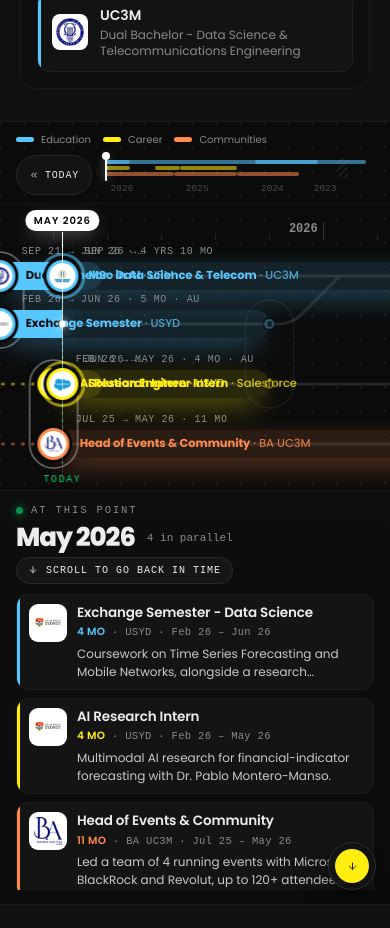
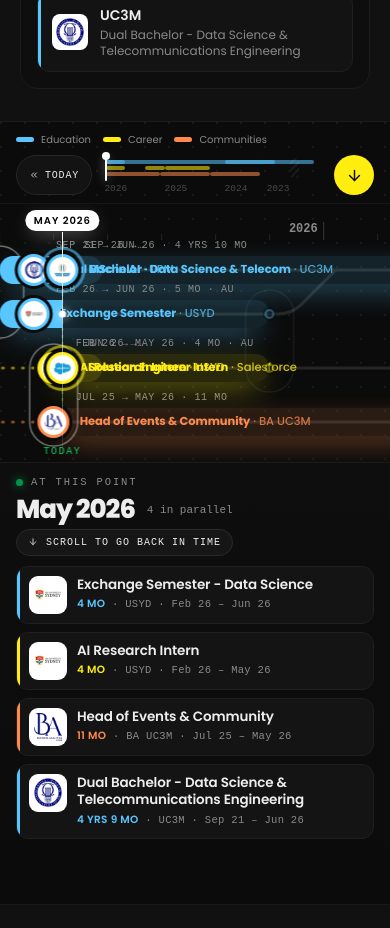
Before and after one commit to ikerosales/ikerosales.github.io, a React (Vite) app: page / in a window 390 px wide. Shown: the part 2820-3748 px from the top of the page. Built offline with nearby package versions, Linux system fonts and the light colour scheme.

Commit message:
Timeline on touch: logos stay on screen, minimap and cards no longer trap the swipe, skip button in the top bar

```diff
--- a/src/components/CareerTimeline/CareerTimeline.jsx
+++ b/src/components/CareerTimeline/CareerTimeline.jsx
@@ -258,8 +258,10 @@ function Journey({ onOpen }) {
           n.txtW = n.band.querySelector(".cj-band-txt").scrollWidth;
           n.band.classList.toggle("is-short", n.txtW + pad + 12 > w);
         }
-        // stop before the band's end so the label never runs into the next stage's logo
-        const shift = clamp(visibleLeft - (left + pad), 0, Math.max(0, w - pad - D.badge / 2 - 14 - n.txtW));
+        // the logo (with its label right after it) sticks to the visible left edge for as long as any
+        // of the band is on screen; the logo wins over the label: if the label no longer fits, the
+        // band's own overflow clips it rather than letting the logo slide away
+        const shift = clamp(visibleLeft + 4 - (left - D.badge / 2), 0, Math.max(0, w - D.badge));
         n.band.style.setProperty("--shift", `${shift.toFixed(1)}px`);
         n.band.style.setProperty("--p", `${clamp(cur - left, 0, w).toFixed(1)}px`);
         n.band.classList.toggle("is-active", cur >= left - 0.5 && cur < right);
@@ -439,6 +441,7 @@ function Journey({ onOpen }) {
           fracOf={fracOf}
           jumpTo={jumpTo}
           cursorRef={cursorRef}
+          onSkip={skipToProjects}
         />
 
         <div className="cj-view" ref={viewRef} style={{ height: mapH }}>
@@ -484,8 +487,12 @@ function Journey({ onOpen }) {
                       <BandText a={a} />
                     </span>
                     <span className="cj-band-spark" aria-hidden="true" />
-                    <span className="cj-badge" aria-hidden="true">
-                      {a.logo ? <img src={a.logo} alt="" decoding="async" /> : <span>{a.initials}</span>}
+                    {/* outer: rides along the band with its label (--shift) so the logo never
+                        slides off-screen; inner: the grow / colour animation */}
+                    <span className="cj-badge-pos" aria-hidden="true">
+                      <span className="cj-badge">
+                        {a.logo ? <img src={a.logo} alt="" decoding="async" /> : <span>{a.initials}</span>}
+                      </span>
                     </span>
                   </button>
                   {!a.promotedFrom && (
@@ -667,7 +674,7 @@ function MapSvg({ acts, geo, rows, scale, origin, nowIdx, comp, width, height, b
   );
 }
 
-function TopBar({ acts, origin, nowIdx, comp, fracOf, jumpTo, cursorRef }) {
+function TopBar({ acts, origin, nowIdx, comp, fracOf, jumpTo, cursorRef, onSkip }) {
   const years = [];
   let lastFrac = -1;
   for (let m = Math.floor(nowIdx / 12) * 12; m >= origin; m -= 12) {
@@ -678,23 +685,46 @@ function TopBar({ acts, origin, nowIdx, comp, fracOf, jumpTo, cursorRef }) {
     }
   }
 
+  /*
+   * Mouse: press jumps there, dragging scrubs.
+   * Touch: the minimap must not hijack page scrolling (touch-action: pan-y), so a vertical
+   * swipe that starts on it still scrolls the page; only a clear horizontal drag scrubs, and
+   * a clean tap (no movement) jumps. Scrolling past it never makes the timeline jump.
+   */
   const onPointerDown = (e) => {
     const el = e.currentTarget;
     const go = (ev, behavior) => {
       const r = el.getBoundingClientRect();
       jumpTo((ev.clientX - r.left) / r.width, behavior);
     };
-    go(e, "smooth");
-    el.setPointerCapture(e.pointerId);
-    const move = (ev) => go(ev, "auto");
-    const up = () => {
+    const touch = e.pointerType !== "mouse";
+    const x0 = e.clientX;
+    const y0 = e.clientY;
+    let scrubbing = !touch;
+    let moved = false;
+    if (!touch) {
+      go(e, "smooth");
+      el.setPointerCapture(e.pointerId);
+    }
+    const move = (ev) => {
+      const dx = ev.clientX - x0;
+      const dy = ev.clientY - y0;
+      if (Math.abs(dx) > 6 || Math.abs(dy) > 6) moved = true;
+      if (!scrubbing && Math.abs(dx) > 10 && Math.abs(dx) > Math.abs(dy) * 1.5) {
+        scrubbing = true;
+        el.setPointerCapture(ev.pointerId);
+      }
+      if (scrubbing) go(ev, "auto");
+    };
+    const end = (ev) => {
+      if (touch && ev.type === "pointerup" && !moved) go(ev, "smooth");
       el.removeEventListener("pointermove", move);
-      el.removeEventListener("pointerup", up);
-      el.removeEventListener("pointercancel", up);
+      el.removeEventListener("pointerup", end);
+      el.removeEventListener("pointercancel", end);
     };
     el.addEventListener("pointermove", move);
-    el.addEventListener("pointerup", up);
-    el.addEventListener("pointercancel", up);
+    el.addEventListener("pointerup", end);
+    el.addEventListener("pointercancel", end);
   };
 
   const onKeyDown = (e) => {
@@ -749,6 +779,11 @@ function TopBar({ acts, origin, nowIdx, comp, fracOf, jumpTo, cursorRef }) {
           ))}
         </div>
       </div>
+
+      {/* phones: skip lives up here with the other navigation controls instead of floating over the cards */}
+      <button type="button" className="cj-skip-top" onClick={onSkip} aria-label="Skip to Projects">
+        <FiArrowDown />
+      </button>
 
       <ul className="cj-legend">
         {LANE_ORDER.map((lane) => (
--- a/src/components/CareerTimeline/careerTimeline.css
+++ b/src/components/CareerTimeline/careerTimeline.css
@@ -188,11 +188,13 @@ html, body {
   background: #0b0b0b; box-shadow: inset 0 0 0 2.5px #bbb;
 }
 
+.cj-skip-top { display: none; }
+
 .cj-mini {
   position: relative;
   height: 38px;
   cursor: pointer;
-  touch-action: none;
+  touch-action: pan-y; /* a vertical swipe that starts here still scrolls the page */
   border-radius: 6px;
   outline: none;
 }
@@ -375,13 +377,20 @@ html, body {
 }
 .cj-band.is-active .cj-band-spark { transform: translate(-50%, -50%) scale(1); }
 
-.cj-badge {
+.cj-badge-pos {
   position: absolute;
   left: calc(var(--cj-badge) / -2);
   top: 50%;
   width: var(--cj-badge);
   height: var(--cj-badge);
   margin-top: calc(var(--cj-badge) / -2);
+  z-index: 2;
+  transform: translate3d(var(--shift, 0px), 0, 0);
+}
+.cj-badge {
+  position: relative;
+  width: 100%;
+  height: 100%;
   border-radius: 50%;
   background: #fff;
   border: 3px solid var(--lane);
@@ -925,7 +934,7 @@ html, body {
 
   .cj-stage { min-height: 520px; }
   .cj-top {
-    grid-template-columns: auto minmax(0, 1fr);
+    grid-template-columns: auto minmax(0, 1fr) auto;
     gap: 8px 14px;
     padding: 10px 16px 8px;
   }
@@ -953,11 +962,33 @@ html, body {
   .cj-m-month { font-size: 26px; height: 32px; line-height: 32px; }
   .cj-m-count { padding-bottom: 6px; }
   .cj-m-changes { display: none; }
-  .cj-m-list { grid-template-columns: 1fr; gap: 8px; padding-bottom: 56px; }
-  /* phones: a compact round button so it never covers the cards */
-  .cj .cj-skip { right: 14px; bottom: 14px; width: 48px; height: 48px; padding: 0; justify-content: center; box-shadow: 0 8px 24px rgba(0,0,0,.5); }
-  .cj-skip-label { display: none; }
-  .cj-skip-arrow { width: 34px; height: 34px; }
+  /* no scroll of its own on phones: a finger landing on the cards must keep scrolling the page */
+  .cj-m-list {
+    grid-template-columns: 1fr;
+    gap: 8px;
+    padding-bottom: 0;
+    overflow: hidden;
+    overscroll-behavior: auto;
+    -webkit-mask-image: linear-gradient(#000 calc(100% - 18px), transparent);
+    mask-image: linear-gradient(#000 calc(100% - 18px), transparent);
+  }
+  /* three or more stages at once: drop the one-line summary so every card fits */
+  .cj-m-list:has(> li:nth-child(3)) .cj-chip-sum { display: none; }
+  /* phones: skip sits in the top bar with the other navigation controls, not over the cards */
+  .cj .cj-skip { display: none; }
+  .cj .cj-skip-top {
+    display: grid;
+    place-items: center;
+    width: 40px;
+    height: 40px;
+    border: 0;
+    border-radius: 50%;
+    background: #ffee10;
+    color: #0a0a0a;
+    font-size: 17px;
+    cursor: pointer;
+  }
+  .cj .cj-skip-top:focus-visible { outline: 2px solid #fff; outline-offset: 2px; }
   .cj-chip { grid-template-columns: 38px minmax(0, 1fr); gap: 10px; padding: 9px 12px; border-radius: 12px; }
   .cj-chip-logo { width: 38px; height: 38px; border-radius: 9px; }
   .cj-chip-role { font-size: 13.5px; }
--- a/src/components/CareerTimeline/journey.js
+++ b/src/components/CareerTimeline/journey.js
@@ -124,7 +124,7 @@ export function mirrorScale(scale, nowIdx, off) {
 const ROWS = {
   roomy: { top: 88, laneGap: 74, trackGap: 58, bottom: 54 },
   short: { top: 72, laneGap: 60, trackGap: 46, bottom: 40 },
-  compact: { top: 72, laneGap: 60, trackGap: 48, bottom: 46 },
+  compact: { top: 66, laneGap: 54, trackGap: 44, bottom: 40 },
 };
 
 export function rowLayout(tracks, density) {
```
